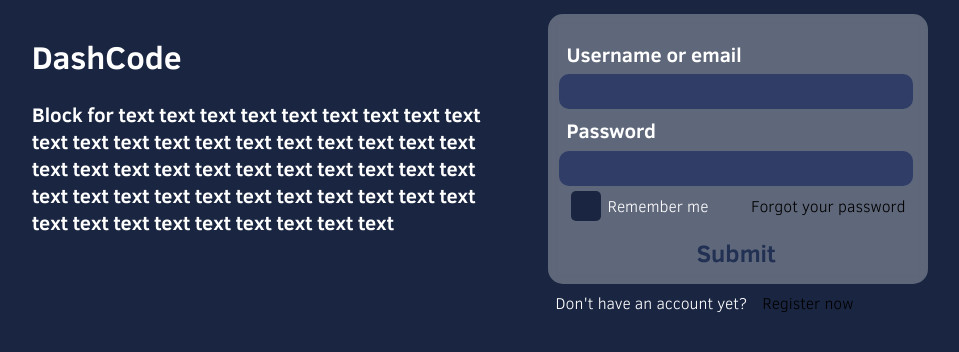
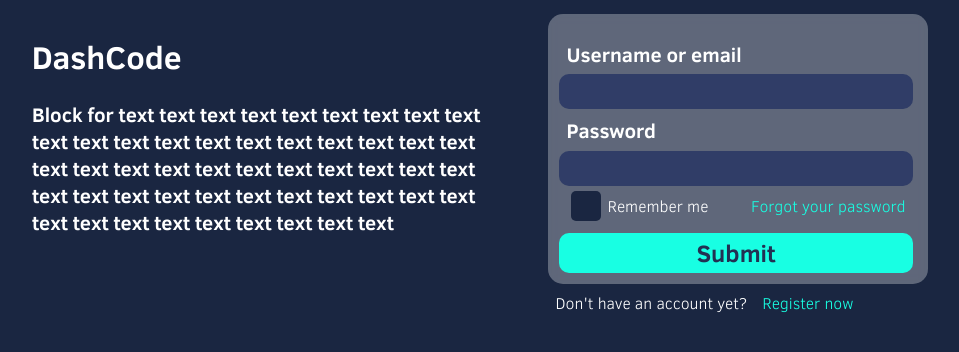
Before and after one commit to AlexsaFox/DashCode, a Flask app: page /auth/login in a window 1280 px wide. Shown: the part 226-578 px from the top of the page, without its empty margins (160-1119 px from the left). Run offline with Flask 2, Linux system fonts and the light colour scheme; some libraries are stand-ins or nearby versions; some web fonts are replaced.

Commit message:
Frontend: color bug fixed

```diff
--- a/src/web/client/static/css/style.css
+++ b/src/web/client/static/css/style.css
@@ -199,7 +199,7 @@ a, p{
     font-family: 'ClearSans-Bold';
     font-size: 24px;
     color: #223153;
-    background-color: var(--primary-color);
+    background-color: #18FFE3;
 }
 
 .block_with_registr .stroke {
@@ -229,7 +229,7 @@ a, p{
     margin: 0%;
     font-family: 'ClearSans-Light';
     font-size: 16px;
-    color: var(--primary-color);
+    color: #18FFE3;
 }
 
 
@@ -284,7 +284,7 @@ a, p{
 /* When the checkbox is checked, add a blue background */
 
 .block_with_registr .stroke .container input:checked~.checkmark {
-    background-color: var(--primary-color);
+    background-color: #18FFE3;
 }
 
 
@@ -332,7 +332,7 @@ a, p{
 }
 
 .bottom_line a {
-    color: var(--primary-color);
+    color: #18FFE3;
     font-family: 'ClearSans-Light';
     margin: 2%;
     width: auto;
```
Also changed, not shown: src/web/client/templates/base.html (+5 -5 lines).
